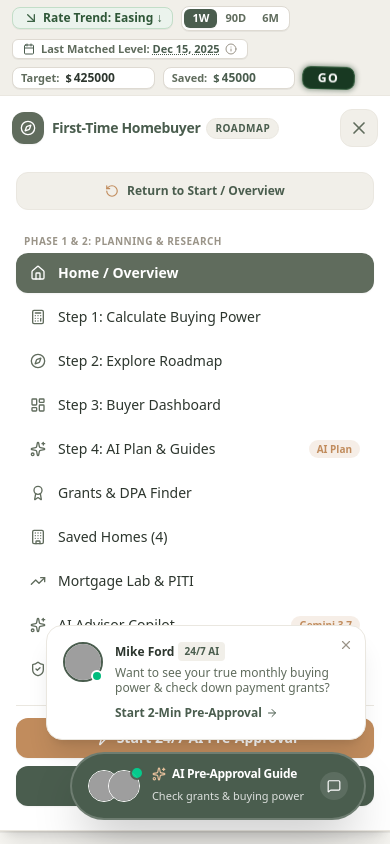
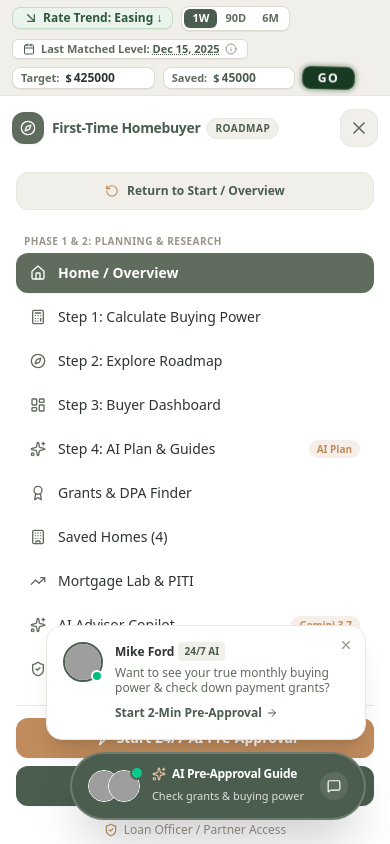
Before and after one commit to mfordmtgLO/first-time-homebuyer_ai_studio, a React (Vite) app: page / in a window 390 px wide. Both pictures are taken after a click on the button 359 px from the left and 128 px from the top of the page. Shown: the top 844 px of the page. Built offline with nearby package versions, Linux system fonts and the light colour scheme; grey boxes are pictures that could not be loaded.

Commit message:
feat: add keyboard shortcuts and UI for LO portal
Implemented global keyboard shortcuts (Ctrl+Alt+L, Alt+M, Ctrl+Alt+P) for quick Loan Officer portal access and added an entry point in the mobile navigation menu.

```diff
--- a/src/App.tsx
+++ b/src/App.tsx
@@ -1,5 +1,5 @@
 import React, { useState, useEffect } from "react";
-import { Compass } from "lucide-react";
+import { Compass, ShieldCheck } from "lucide-react";
 import { Navbar } from "./components/Navbar";
 import { StepNavigationBanner } from "./components/StepNavigationBanner";
 import { HeroWebsite } from "./components/HeroWebsite";
@@ -135,6 +135,34 @@ export default function App() {
     if (params.get("portal") === "lo" || params.get("admin") === "lo") {
       setShowLoPortal(true);
     }
+
+    // Global non-conflicting keyboard shortcuts for Loan Officer access:
+    // 1. Ctrl + Alt + L (or Cmd + Option + L)
+    // 2. Alt + M (Mortgage / Mike)
+    // 3. Ctrl + Alt + P (Portal)
+    const handleKeyDown = (e: KeyboardEvent) => {
+      // Don't trigger if user is actively typing in an input/textarea
+      const activeTag = document.activeElement?.tagName.toLowerCase();
+      if (activeTag === "input" || activeTag === "textarea" || activeTag === "select") {
+        return;
+      }
+
+      const isCtrlOrCmd = e.ctrlKey || e.metaKey;
+      const isAlt = e.altKey;
+
+      // Ctrl + Alt + L or Alt + M or Ctrl + Alt + P
+      if (
+        (isCtrlOrCmd && isAlt && (e.key === "l" || e.key === "L")) ||
+        (isAlt && (e.key === "m" || e.key === "M")) ||
+        (isCtrlOrCmd && isAlt && (e.key === "p" || e.key === "P"))
+      ) {
+        e.preventDefault();
+        setShowLoPortal(prev => !prev);
+      }
+    };
+
+    window.addEventListener("keydown", handleKeyDown);
+    return () => window.removeEventListener("keydown", handleKeyDown);
   }, []);
 
   // Navigation Helper
@@ -340,6 +368,15 @@ export default function App() {
             <button onClick={() => handleNavigate("roadmap", "website")} className="hover:text-[#4A5D4E] transition-colors">Step 2: Explore</button>
             <button onClick={() => handleNavigate("dashboard", "dashboard")} className="hover:text-[#4A5D4E] transition-colors">Step 3: Dashboard</button>
             <button onClick={() => handleNavigate("step4_ai_plan", "dashboard")} className="hover:text-[#4A5D4E] transition-colors font-bold text-[#4A5D4E]">Step 4: AI Plan & Guides</button>
+            <button
+              id="footer-lo-portal-btn"
+              onClick={() => setShowLoPortal(true)}
+              className="text-xs text-[#9A9488] hover:text-[#4A5D4E] flex items-center gap-1.5 transition-colors border-l border-[#EAE7E0] pl-4 ml-1"
+              title="Loan Officer & Real Estate Agent Management Portal (Shortcut: Alt+M or Ctrl+Alt+L)"
+            >
+              <ShieldCheck className="w-3.5 h-3.5 text-[#C18C5D]" />
+              <span>LO / Partner Hub</span>
+            </button>
           </div>
 
           <div className="text-center md:text-right text-[11px] text-[#9A9488]">
--- a/src/components/Navbar.tsx
+++ b/src/components/Navbar.tsx
@@ -669,6 +669,19 @@ export const Navbar: React.FC<NavbarProps> = ({
               <Sparkles className="w-4 h-4 text-[#D4A373]" />
               <span>Step 4: AI Plan & Local Guides</span>
             </button>
+
+            {onOpenLoPortal && (
+              <button
+                onClick={() => {
+                  setMobileMenuOpen(false);
+                  onOpenLoPortal();
+                }}
+                className="w-full flex items-center justify-center gap-1.5 py-2 text-xs text-[#9A9488] hover:text-[#4A5D4E] transition-colors"
+              >
+                <ShieldCheck className="w-3.5 h-3.5 text-[#C18C5D]" />
+                <span>Loan Officer / Partner Access</span>
+              </button>
+            )}
           </div>
         </div>
       )}
```
